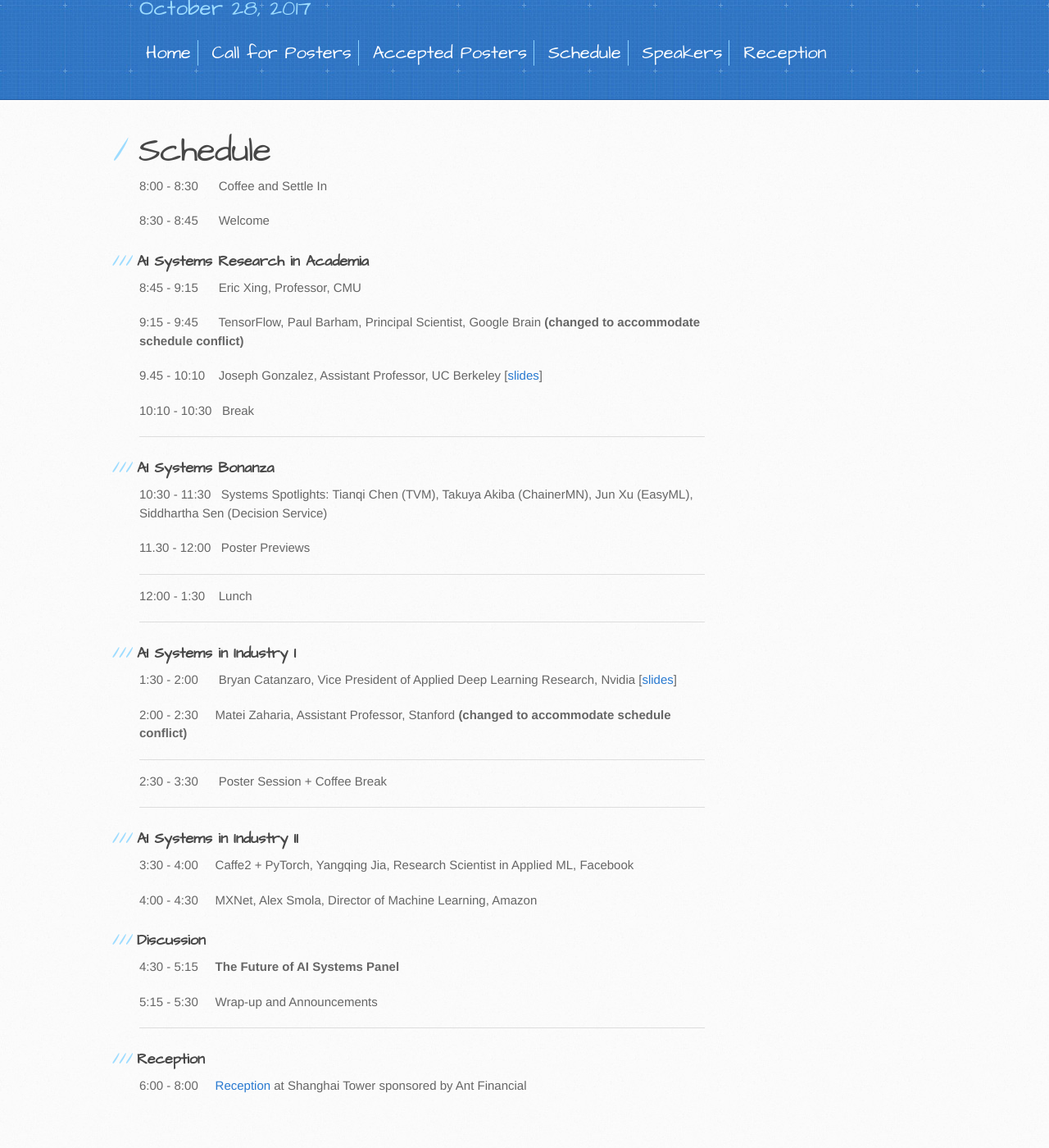
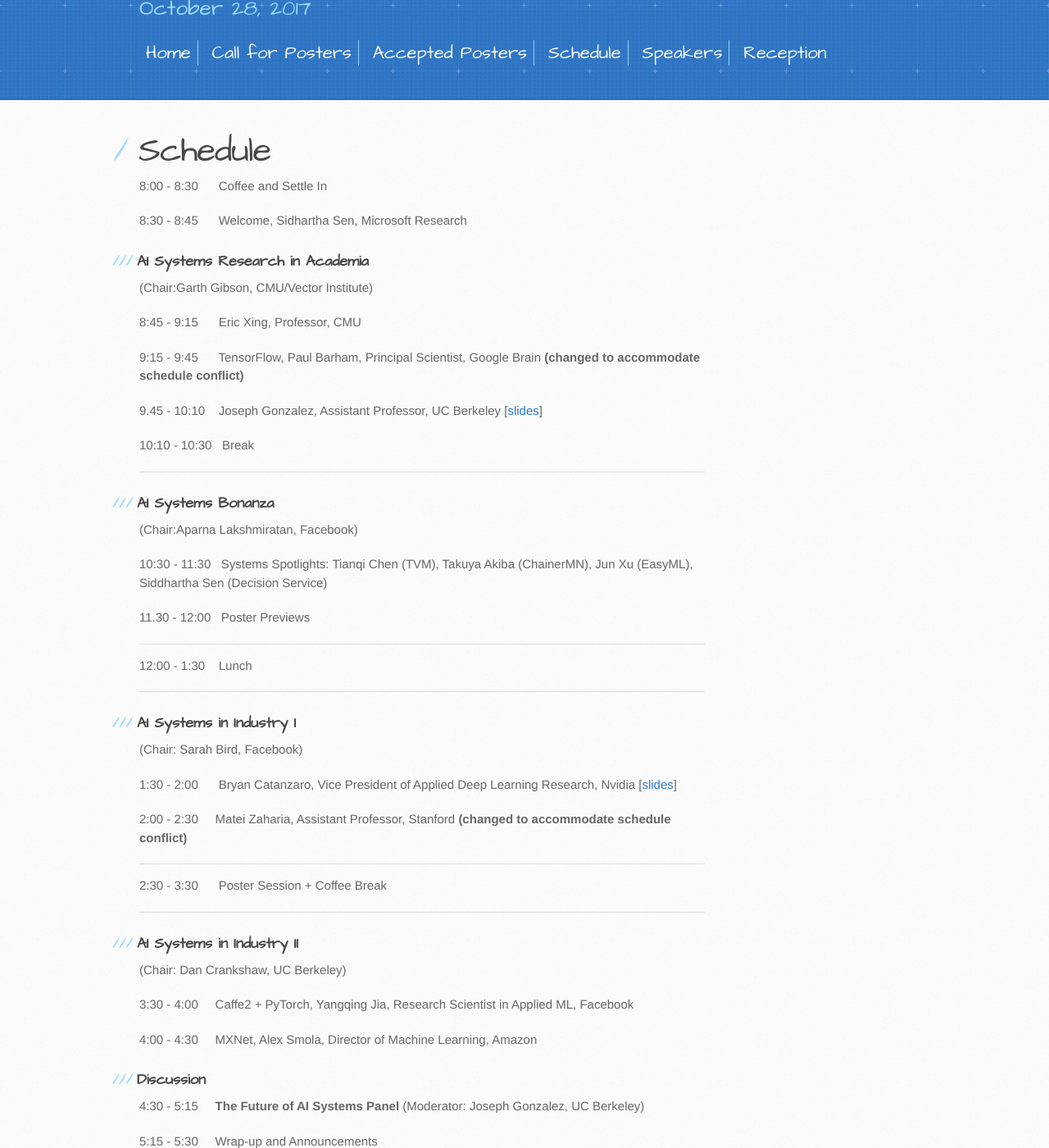
Before and after one commit to LearningSys/sosp17, a Jekyll site: the page built from schedule.md, in a window 1280 px wide and 1400 px high, scrolled down 234 px. Shown: the whole window at 82% size. Built offline with Jekyll 4.4.1, drawn with Linux system fonts in a browser that asks for light colours; our own code applies the rules of GitHub Pages for plain Markdown files; the repository's description, which GitHub fills in, is left out; before the commit the page ends 1612 px from its top, so only the background shows below that.

Commit message:
Update schedule.md

```diff
--- a/schedule.md
+++ b/schedule.md
@@ -2,9 +2,10 @@
 
 8:00 - 8:30 &nbsp;&nbsp;&nbsp;&nbsp;     Coffee and Settle In
 
-8:30 - 8:45 &nbsp;&nbsp;&nbsp;&nbsp;     Welcome
+8:30 - 8:45 &nbsp;&nbsp;&nbsp;&nbsp;     Welcome, Sidhartha Sen, Microsoft Research
 
 ### AI Systems Research in Academia
+(Chair:Garth Gibson, CMU/Vector Institute)
 
 8:45 - 9:15 &nbsp;&nbsp;&nbsp;&nbsp;     Eric Xing, Professor, CMU
 
@@ -18,6 +19,7 @@
 ***
 
 ### AI Systems Bonanza
+(Chair:Aparna Lakshmiratan, Facebook)
 
 10:30 - 11:30 &nbsp;      Systems Spotlights: Tianqi Chen (TVM), Takuya Akiba (ChainerMN), Jun Xu (EasyML), Siddhartha Sen (Decision Service)
 
@@ -30,6 +32,7 @@
 ***
 
 ### AI Systems in Industry I
+(Chair: Sarah Bird, Facebook)
 
 1:30 - 2:00 &nbsp;&nbsp;&nbsp;&nbsp;   Bryan Catanzaro, Vice President of Applied Deep Learning Research, Nvidia [[slides](assets/slides/catanzaro_ai_systems_workshop.pdf)]
 
@@ -42,6 +45,7 @@
 ***
 
 ### AI Systems in Industry II
+(Chair: Dan Crankshaw, UC Berkeley)
 
 3:30 - 4:00 &nbsp;&nbsp;&nbsp;   Caffe2 + PyTorch, Yangqing Jia, Research Scientist in Applied ML, Facebook
 
@@ -49,7 +53,7 @@
 
 ### Discussion
 
-4:30 - 5:15 &nbsp;&nbsp;&nbsp;   **The Future of AI Systems Panel**
+4:30 - 5:15 &nbsp;&nbsp;&nbsp;   **The Future of AI Systems Panel** (Moderator: Joseph Gonzalez, UC Berkeley)
 
 5:15 - 5:30 &nbsp;&nbsp;&nbsp;   Wrap-up and Announcements
 
```
